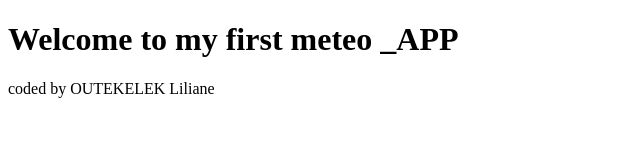
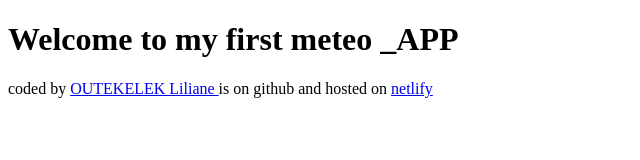
Before and after one commit to liliane-charlie/my_first-_meteo_App, a plain HTML site: page index.html in a window 1280 px wide. Shown: the whole page, without its empty margins (0-640 px from the left). Drawn offline with Linux system fonts and the light colour scheme.

Commit message:
added link to the footer

```diff
--- a/index.html
+++ b/index.html
@@ -7,6 +7,22 @@
   </head>
   <body>
     <h1>Welcome to my first meteo _APP</h1>
-    <footer>coded by OUTEKELEK Liliane</footer>
+    <footer>
+      coded by
+      <a href="https://github.com/liliane-charlie" target="_blank">
+        OUTEKELEK Liliane
+      </a>
+      is on
+      <a
+        ref="https://github.com/liliane-charlie/my_first-_meteo_App"
+        target="_blank"
+      >
+        github</a
+      >
+      and hosted on
+      <a href="https://meteo-first-app.netlify.app/" target="_blank">
+        netlify</a
+      >
+    </footer>
   </body>
 </html>
```
